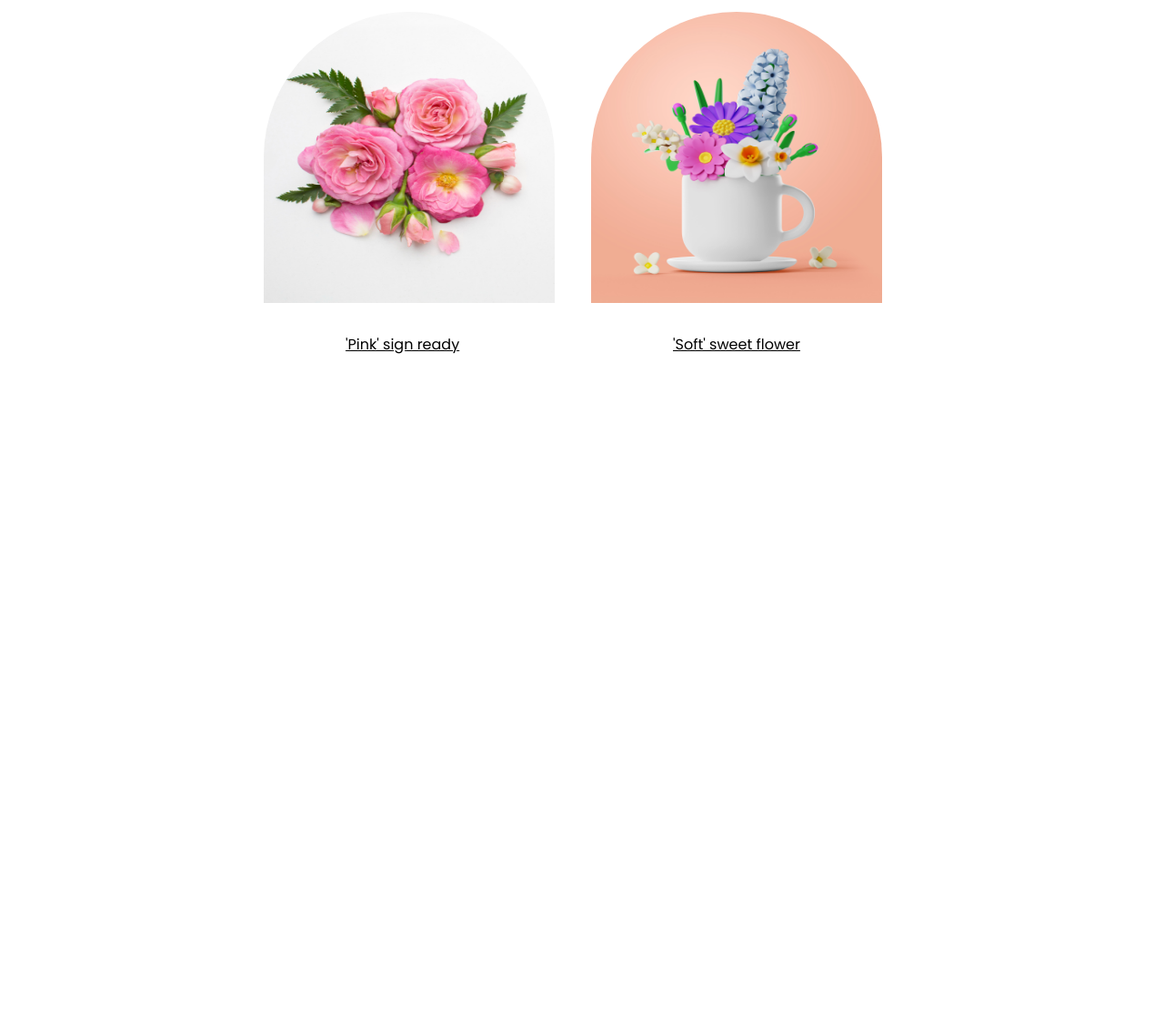
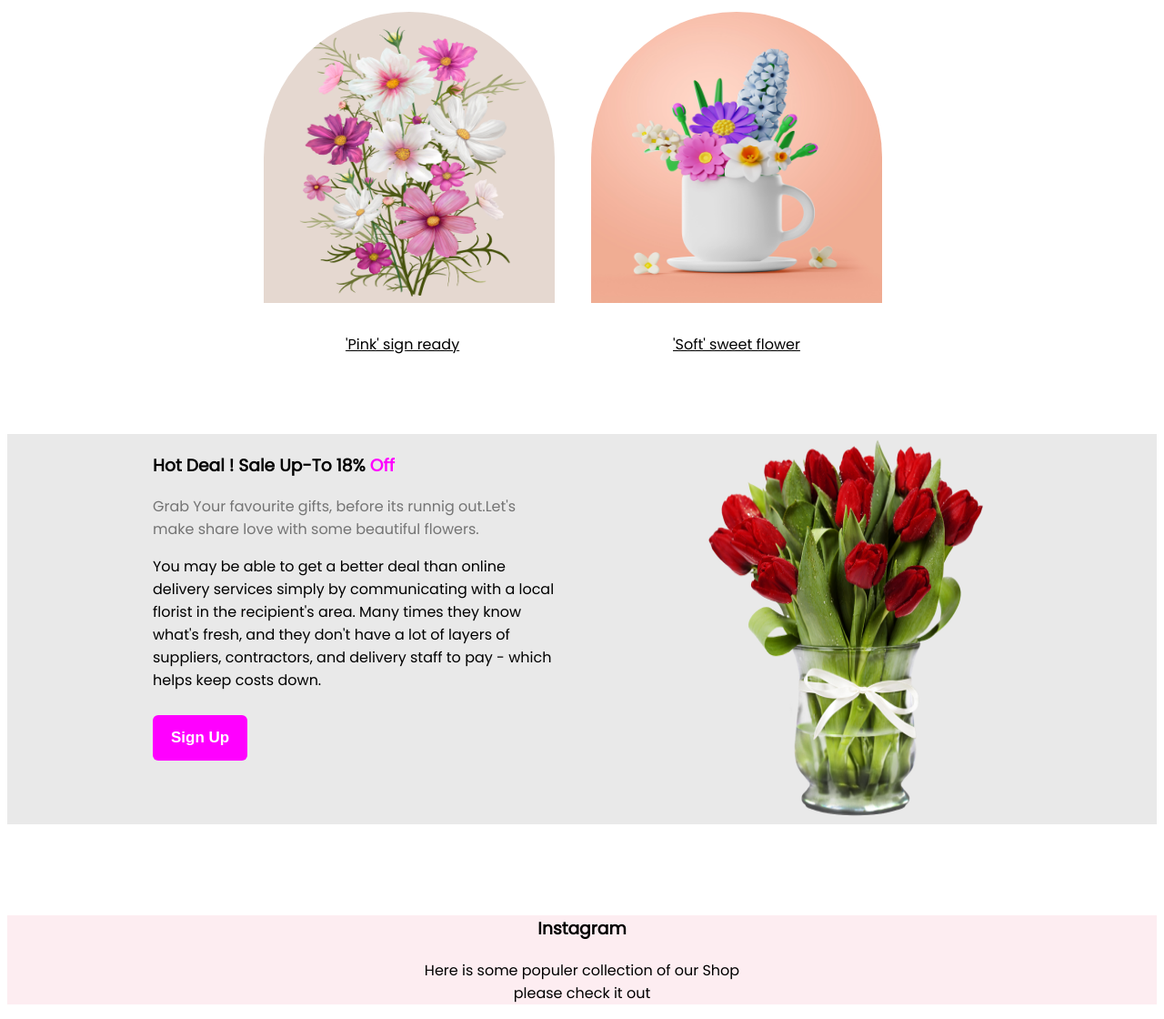
Before and after one commit to Mehedi-Emon/flower-shop-assignment, a plain HTML site: page index.html in a window 1280 px wide. Shown: the part 794-1914 px from the top of the page at 91% size. Before the commit the page ends 1209 px from the top, so only its background shows below. Drawn offline with Linux system fonts and the light colour scheme.

Commit message:
commit message

```diff
--- a/Styles/styles.css
+++ b/Styles/styles.css
@@ -1,8 +1,10 @@
+/* google font */
 body {
     font-family: 'Open Sans', sans-serif;
     font-family: 'Poppins', sans-serif;
 }
 
+/* header part */
 .button-primary {
     border-radius: 6px;
     background-color: magenta;
@@ -16,12 +18,6 @@ body {
 
 .header-container {
     background: rgba(229, 84, 115, 0.10);
-
-
-
-
-
-
 }
 
 .header-container {
@@ -97,3 +93,35 @@ body {
     padding-left: 100px;
     text-decoration: underline
 }
+
+
+/* Sale up part */
+.sale-offer-container {
+    display: flex;
+    margin-top: 70px;
+    margin-left: 50px;
+    margin-right: 180px;
+
+}
+
+.off-part {
+    color: magenta;
+}
+
+.main-image {
+    margin-left: 50px;
+}
+
+.main-bg-image {
+    background: rgba(41, 39, 40, 0.1);
+}
+
+/* instagram-info  */
+
+.insta-info {
+    text-align: center;
+    margin-top: 50px;
+    background: rgba(229, 84, 115, 0.10);
+    margin-top: 100px;
+
+}
--- a/index.html
+++ b/index.html
@@ -41,7 +41,7 @@
         <section class="feature-photo-container">
 
             <div>
-                <img class="feature-photo" src="Flower Asset/Flower 01.png" alt="">
+                <img class="feature-photo" src="Flower Asset/Rectangle 4.png" alt="">
                 <p class="text"> 'Pink' sign ready </p>
 
             </div>
@@ -54,7 +54,33 @@
 
         </section>
 
+        <section class="main-bg-image">
+            <section class="sale-offer-container">
+                <div class="header-info-container">
+                    <h3 class="heading-line">Hot Deal ! Sale Up-To 18% <span class="off-part">Off</span></h3>
+                    <p class="about">Grab Your favourite gifts, before its runnig out.Let's make share love with some
+                        beautiful flowers.
+                    </p>
+                    <p>You may be able to get a better deal than online delivery services simply by
+                        communicating with a
+                        local florist in the recipient's area. Many times they know what's fresh, and they don't have a
+                        lot
+                        of layers of suppliers, contractors, and delivery staff to pay - which helps keep costs down.
+                    </p>
+                    <button class="button-primary">Sign Up</button>
 
+                </div>
+
+                <img class="main-image" src="Flower Asset/pngwing 8.png" alt="">
+            </section>
+        </section>
+
+
+        <div class="insta-info">
+            <h3 class="insta-tag">Instagram</h3>
+            <p>Here is some populer collection of our Shop <br>
+                please check it out</p>
+        </div>
     </main>
     <footer>
 
```
